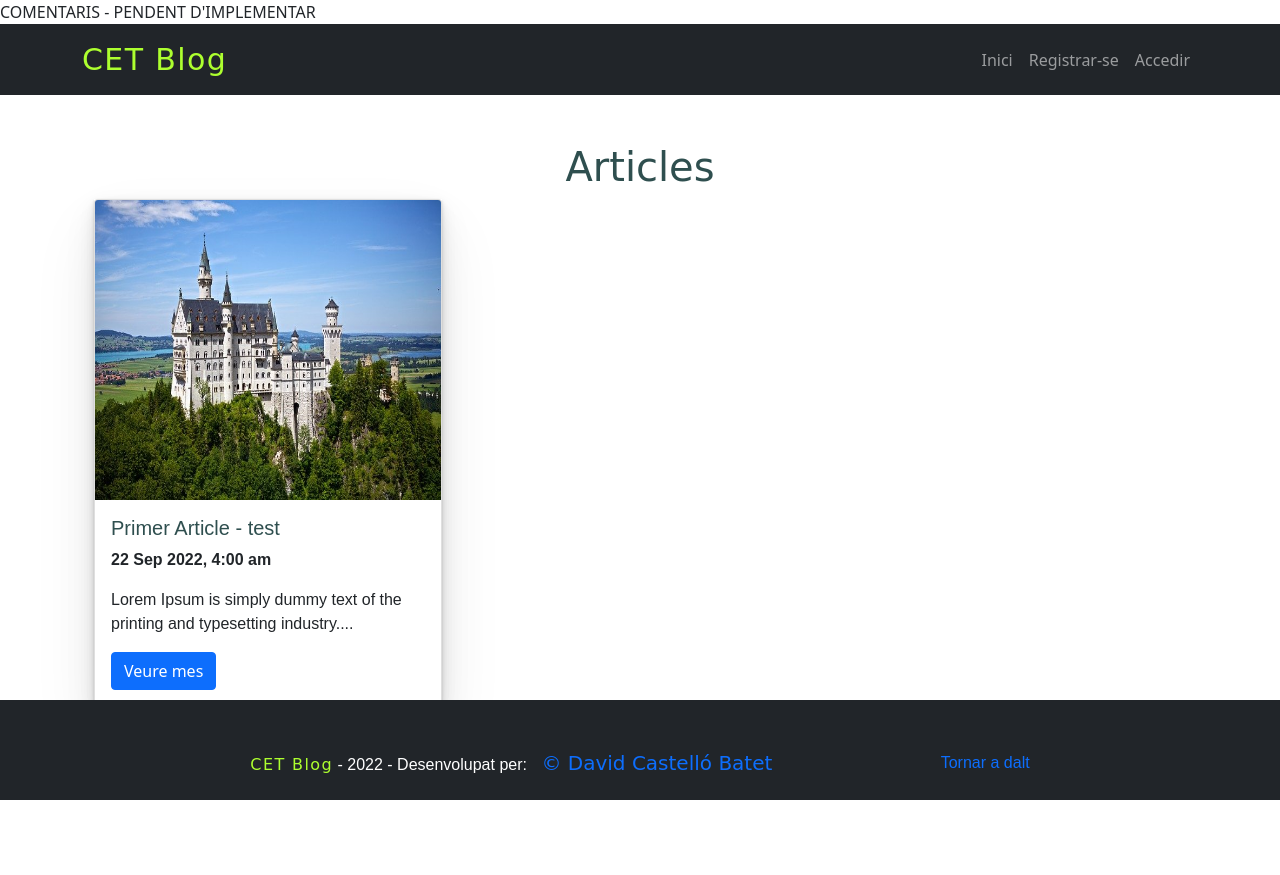
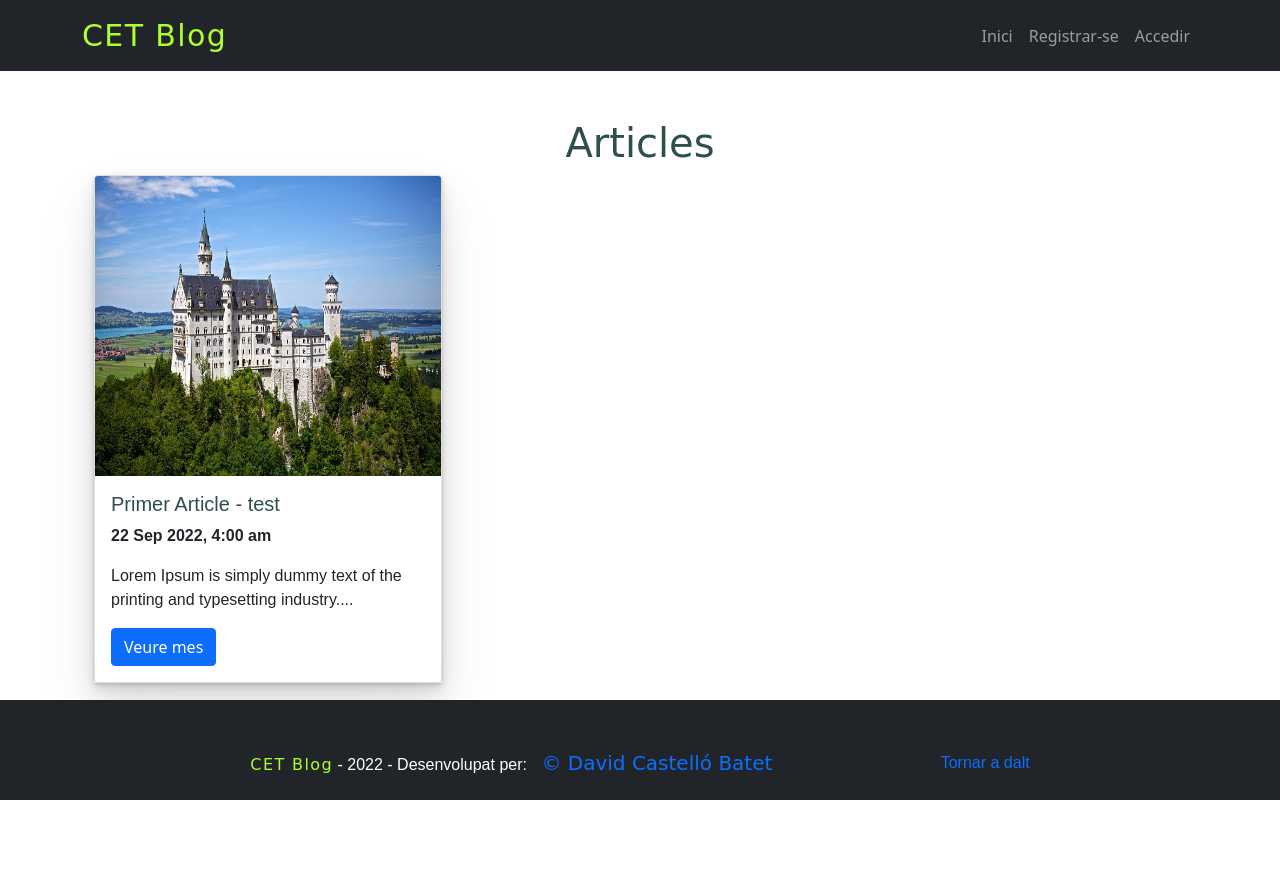
Before and after one commit to DavidCastelloBatet/cet-blog-projecte-final-mf0492, a PHP site: page /CETNoticies/index.php in a window 1280 px wide. After the commit the page ends 800 px from the top, so only its background shows below. Run offline with PHP 8.4, Linux system fonts and the light colour scheme; data comes from the database, SQL or seed files in the repository; some libraries are stand-ins or nearby versions.

Commit message:
refactor

```diff
--- a/admin/editar_comentari.php
+++ b/admin/editar_comentari.php
@@ -1,5 +1,3 @@
-<!-- COMENTARIS - PENDENT D'IMPLEMENTAR-->
-
 <?php include("../includes/header.php") ?>
 
 <div class="row">
--- a/index.php
+++ b/index.php
@@ -29,10 +29,7 @@ $resultat = $articles->leer();
                 </article>
             </div>
         <?php endforeach ?>
-
-
-
-
     </div>
 </div>
+
 <?php include("includes/footer.php") ?>
--- a/models/Comentari_model.php
+++ b/models/Comentari_model.php
@@ -1 +1 @@
-COMENTARIS - PENDENT D'IMPLEMENTAR
+<!--COMENTARIS - PENDENT D'IMPLEMENTAR-->
```
